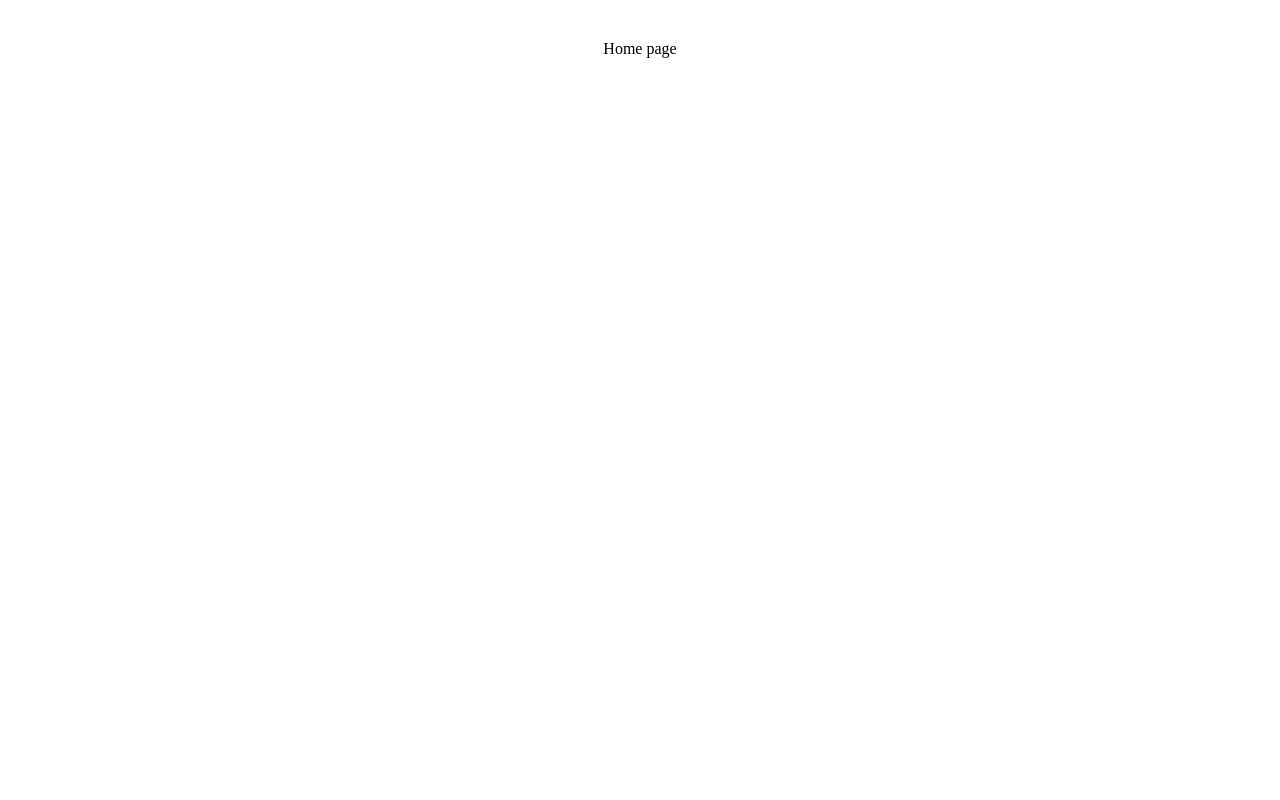
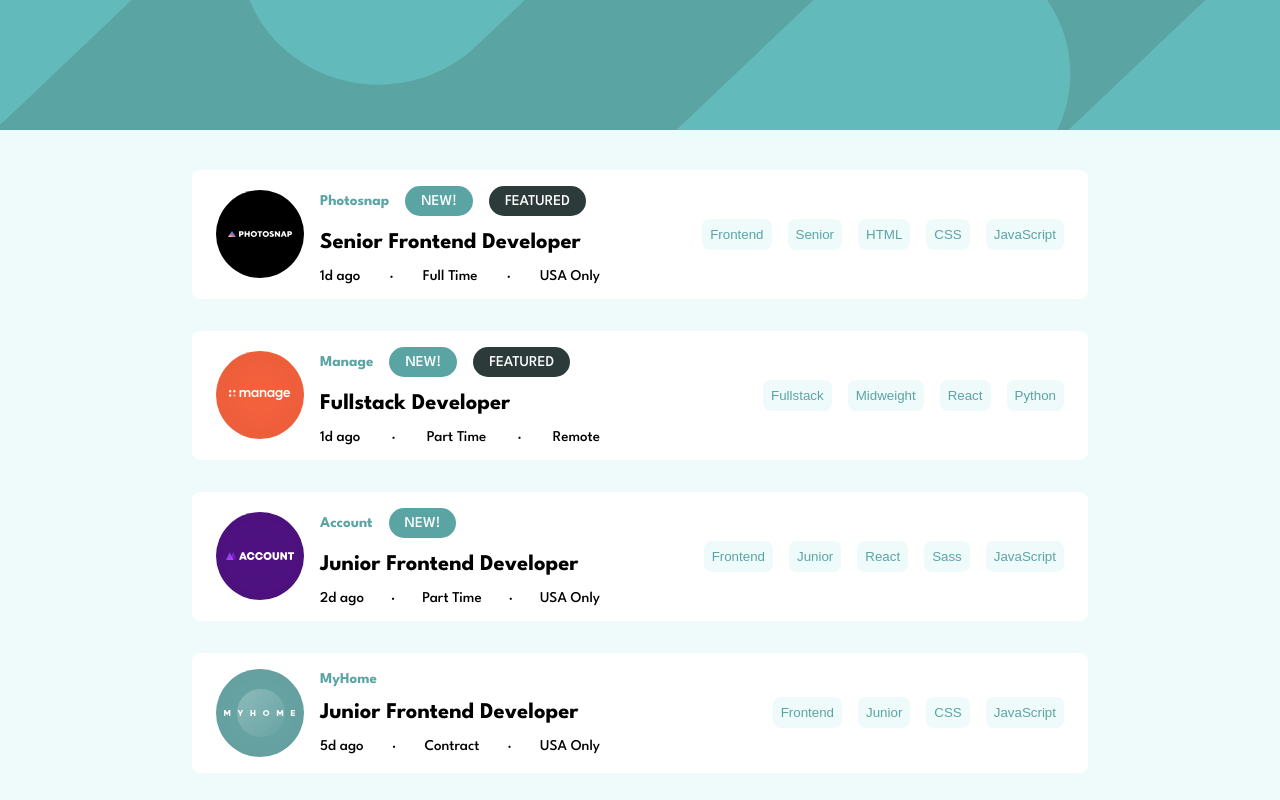
Before and after one commit to phoenix-flyhigh/job-listings-filter, a React (Vite) app: page / in a window 1280 px wide. Built offline with nearby package versions, Linux system fonts and the light colour scheme.

Commit message:
Add job listings with filter

```diff
--- a/data.json
+++ b/data.ts
@@ -1,9 +1,11 @@
-[
+import { JobDetailsType } from "./src/JobCard";
+
+export const MockData: JobDetailsType[] = [
   {
     "id": 1,
     "company": "Photosnap",
     "logo": "./images/photosnap.svg",
-    "new": true,
+    "isNew": true,
     "featured": true,
     "position": "Senior Frontend Developer",
     "role": "Frontend",
@@ -18,7 +20,7 @@
     "id": 2,
     "company": "Manage",
     "logo": "./images/manage.svg",
-    "new": true,
+    "isNew": true,
     "featured": true,
     "position": "Fullstack Developer",
     "role": "Fullstack",
@@ -33,7 +35,7 @@
     "id": 3,
     "company": "Account",
     "logo": "./images/account.svg",
-    "new": true,
+    "isNew": true,
     "featured": false,
     "position": "Junior Frontend Developer",
     "role": "Frontend",
@@ -48,7 +50,7 @@
     "id": 4,
     "company": "MyHome",
     "logo": "./images/myhome.svg",
-    "new": false,
+    "isNew": false,
     "featured": false,
     "position": "Junior Frontend Developer",
     "role": "Frontend",
@@ -63,7 +65,7 @@
     "id": 5,
     "company": "Loop Studios",
     "logo": "./images/loop-studios.svg",
-    "new": false,
+    "isNew": false,
     "featured": false,
     "position": "Software Engineer",
     "role": "Fullstack",
@@ -78,7 +80,7 @@
     "id": 6,
     "company": "FaceIt",
     "logo": "./images/faceit.svg",
-    "new": false,
+    "isNew": false,
     "featured": false,
     "position": "Junior Backend Developer",
     "role": "Backend",
@@ -93,7 +95,7 @@
     "id": 7,
     "company": "Shortly",
     "logo": "./images/shortly.svg",
-    "new": false,
+    "isNew": false,
     "featured": false,
     "position": "Junior Developer",
     "role": "Frontend",
@@ -108,7 +110,7 @@
     "id": 8,
     "company": "Insure",
     "logo": "./images/insure.svg",
-    "new": false,
+    "isNew": false,
     "featured": false,
     "position": "Junior Frontend Developer",
     "role": "Frontend",
@@ -123,7 +125,7 @@
     "id": 9,
     "company": "Eyecam Co.",
     "logo": "./images/eyecam-co.svg",
-    "new": false,
+    "isNew": false,
     "featured": false,
     "position": "Full Stack Engineer",
     "role": "Fullstack",
@@ -138,7 +140,7 @@
     "id": 10,
     "company": "The Air Filter Company",
     "logo": "./images/the-air-filter-company.svg",
-    "new": false,
+    "isNew": false,
     "featured": false,
     "position": "Front-end Dev",
     "role": "Frontend",
--- a/src/App.tsx
+++ b/src/App.tsx
@@ -1,20 +1,86 @@
-import styled from 'styled-components'
-import './App.css'
+import styled from "styled-components";
+import "./App.css";
+import { MockData } from "../data.ts";
+import JobCard, { JobDetailsType } from "./JobCard.tsx";
+import { useState } from "react";
+import Filter from "./Filter.tsx";
 
-function App() {
+const App = () => {
+  const [selectedTags, setSelectedTags] = useState<string[]>([]);
+
+  const handleTagSelect = (selectedTag: string) => {
+    if (selectedTags.find((tag) => tag === selectedTag)) return;
+    setSelectedTags((prev) => [...prev, selectedTag]);
+  };
+
+  const handleRemoveTag = (removedTag: string) => {
+    setSelectedTags((prev) => prev.filter((tag: string) => tag !== removedTag));
+  };
+
+  const clearAllTags = () => {
+    setSelectedTags([]);
+  };
 
   return (
     <Wrapper>
-      Home page
+      <Background />
+      {selectedTags.length > 0 && (
+        <Filter
+          selectedTags={selectedTags}
+          onRemoveTag={handleRemoveTag}
+          onClear={clearAllTags}
+        />
+      )}
+      <JobContainer>
+        {MockData.map((data: JobDetailsType) => (
+          <JobCard
+            key={data.id}
+            jobDetails={data}
+            onTagSelect={handleTagSelect}
+          />
+        ))}
+      </JobContainer>
     </Wrapper>
-  )
-}
+  );
+};
 
-
-const Wrapper = styled.main`
+const Wrapper = styled.div`
   display: flex;
+  flex-direction: column;
   justify-content: center;
   align-items: center;
-`
+  height: 100%;
+  width: 100vw;
+  background-color: hsl(180, 52%, 96%);
+`;
 
-export default App
+const Background = styled.div`
+  height: 156px;
+  width: 100%;
+  background-color: hsl(180, 29%, 50%);
+  background-image: url("../images/bg-header-desktop.svg");
+  background-position: top;
+  background-repeat: no-repeat;
+  position: relative;
+
+  @media only screen and (max-width: 720px) {
+    background-image: url("../images/bg-header-mobile.svg");
+    margin-bottom: 2rem;
+  }
+`;
+
+const JobContainer = styled.main`
+  display: flex;
+  flex-direction: column;
+  align-items: center;
+  height: 100%;
+  width: 100%;
+  overflow: scroll;
+  padding-top: 1.5rem;
+
+  @media only screen and (max-width: 720px) {
+    padding-top: 1rem;
+  }
+`;
+
+export default App;
--- /dev/null
+++ b/src/Filter.tsx
@@ -0,0 +1,83 @@
+import styled from "styled-components";
+
+interface FilterProps {
+  selectedTags: string[];
+  onRemoveTag: (tag: string) => void;
+  onClear: () => void;
+}
+
+const Filter: React.FC<FilterProps> = ({
+  selectedTags,
+  onRemoveTag,
+  onClear,
+}: FilterProps) => {
+  return (
+    <FilterWrapper>
+      <TagList>
+        {selectedTags.map((tag) => (
+          <SelectedTag>
+            <TagName>{tag}</TagName>
+            <RemoveButton onClick={() => onRemoveTag(tag)}>
+              <img src="../images/icon-remove.svg" alt="remove-icon" />
+            </RemoveButton>
+          </SelectedTag>
+        ))}
+      </TagList>
+      <ClearButton onClick={onClear}>Clear</ClearButton>
+    </FilterWrapper>
+  );
+};
+
+const FilterWrapper = styled.div`
+  height: 70px;
+  padding: 1rem;
+  display: flex;
+  justify-content: space-between;
+  align-items: center;
+  padding: 0 1.5rem;
+  width: 70%;
+  background-color: #fff;
+  position: absolute;
+  top: 80px;
+`;
+
+const TagList = styled.section`
+  display: flex;
+  gap: 1rem;
+  flex-wrap: wrap;
+`;
+
+const SelectedTag = styled.div`
+  display: flex;
+  justify-content: flex-start;
+  align-items: center;
+`;
+
+const TagName = styled.span`
+  color: hsl(180, 29%, 50%);
+  background-color: hsl(180, 52%, 96%);
+  padding: 0.5rem;
+`;
+
+const RemoveButton = styled.button`
+  background-color: hsl(180, 29%, 50%);
+  border: none;
+  padding: 0.4rem;
+  display: flex;
+  align-items: center;
+  &:hover {
+    background-color: hsl(180, 14%, 20%);
+  }
+`;
+
+const ClearButton = styled.button`
+  border: none;
+  background: none;
+  text-decoration: underline;
+  color: hsl(180, 29%, 50%);
+  text-decoration-color: hsl(180, 29%, 50%);
+  cursor: pointer;
+  font-weight: 700;
+`;
+
+export default Filter;
--- /dev/null
+++ b/src/JobCard.tsx
@@ -0,0 +1,212 @@
+import React from "react";
+import styled from "styled-components";
+
+export type JobDetailsType = {
+  id: number;
+  company: string;
+  logo: string;
+  isNew: boolean;
+  featured: boolean;
+  position: string;
+  role: string;
+  level: string;
+  postedAt: string;
+  contract: string;
+  location: string;
+  languages: string[];
+  tools: string[];
+};
+
+interface JobCardProps {
+  jobDetails: JobDetailsType;
+  onTagSelect: (tag: string) => void;
+}
+
+const JobCard: React.FC<JobCardProps> = ({
+  jobDetails: {
+    company,
+    logo,
+    isNew,
+    featured,
+    position,
+    role,
+    level,
+    postedAt,
+    contract,
+    location,
+    languages,
+    tools,
+  },
+  onTagSelect,
+}: JobCardProps) => {
+  return (
+    <Wrapper>
+      <JobInfo>
+        <StyledImg src={logo} alt="logo" />
+        <JobDescription>
+          <CompanyDetails>
+            <CompanyName>{company}</CompanyName>
+            {isNew && <NewJobTag>NEW!</NewJobTag>}
+            {featured && <FeaturedTag>FEATURED</FeaturedTag>}
+          </CompanyDetails>
+          <JobTitle>{position}</JobTitle>
+          <JobDetails>
+            <span>{postedAt}</span>
+            <span>&middot;</span>
+            <span>{contract}</span>
+            <span>&middot;</span>
+            <span>{location}</span>
+          </JobDetails>
+        </JobDescription>
+      </JobInfo>
+      <Divider />
+      <JobTagsWrapper>
+        {[role, level, ...tools, ...languages].map((tag: string) => (
+          <JobTag onClick={() => onTagSelect(tag)}>{tag}</JobTag>
+        ))}
+      </JobTagsWrapper>
+    </Wrapper>
+  );
+};
+
+const StyledImg = styled.img`
+  @media only screen and (max-width: 720px) {
+    position: absolute;
+    transform: translateY(-80%);
+    left: 0;
+  }
+`;
+
+const Divider = styled.hr`
+  display: none;
+  @media only screen and (max-width: 1024px) {
+    display: block;
+    width: 100%;
+    margin: 1rem;
+  }
+`;
+
+const Wrapper = styled.div`
+  display: flex;
+  justify-content: space-between;
+  align-items: center;
+  padding: 1rem 1.5rem;
+  margin: 1rem;
+  background-color: #fff;
+  height: fit-content;
+  border-radius: 8px;
+  cursor: pointer;
+  width: 70%;
+
+  &:hover {
+    border-left: 5px solid hsl(180, 29%, 50%);
+  }
+
+  @media only screen and (max-width: 1024px) {
+    flex-direction: column;
+    max-width: 720px;
+    min-width: 360px;
+    padding: 1rem;
+    margin: 2rem;
+  }
+  @media only screen and (max-width: 720px) {
+    justify-content: flex-start;
+  }
+`;
+
+const JobInfo = styled.div`
+  display: flex;
+  justify-content: flex-start;
+  align-items: center;
+  gap: 1rem;
+
+  @media only screen and (max-width: 720px) {
+    flex-direction: column;
+    align-items: flex-start;
+    display: inline-flex;
+    position: relative;
+    margin-top: 1rem;
+  }
+`;
+
+const JobTagsWrapper = styled.section`
+  display: flex;
+  gap: 1rem;
+  justify-content: space-around;
+  flex-wrap: wrap;
+
+  @media only screen and (max-width: 720px) {
+    justify-content: flex-start;
+  }
+`;
+
+const JobDescription = styled.section`
+  display: flex;
+  flex-direction: column;
+  gap: 0.5rem;
+  min-width: 280px;
+
+  @media only screen and (max-width: 720px) {
+    margin-top: 1.5rem;
+    justify-content: flex-start;
+  }
+`;
+
+const CompanyDetails = styled.p`
+  display: flex;
+  gap: 1rem;
+  align-items: center;
+  margin: 0;
+`;
+
+const CompanyName = styled.span`
+  color: hsl(180, 29%, 50%);
+  font-weight: 700;
+`;
+
+const JobTitle = styled.h2`
+  cursor: pointer;
+  margin: 0.5rem 0;
+  align-self: flex-start;
+
+  &:hover {
+    color: hsl(180, 29%, 50%);
+  }
+`;
+const JobDetails = styled.p`
+  margin: 0;
+  display: flex;
+  justify-content: space-between;
+`;
+
+const JobTag = styled.button`
+  border: none;
+  background-color: hsl(180, 52%, 96%);
+  color: hsl(180, 29%, 50%);
+  cursor: pointer;
+  padding: 0.5rem;
+  border-radius: 8px;
+
+  &:hover {
+    color: #fff;
+    background-color: hsl(180, 29%, 50%);
+  }
+`;
+
+const NewJobTag = styled.div`
+  display: flex;
+  padding: 0.5rem 1rem;
+  border-radius: 24px;
+  color: #fff;
+  background-color: hsl(180, 29%, 50%);
+`;
+
+const FeaturedTag = styled.div`
+  display: flex;
+  padding: 0.5rem 1rem;
+  border-radius: 24px;
+  color: #fff;
+  background-color: hsl(180, 14%, 20%);
+`;
+
+export default JobCard;
--- a/src/index.css
+++ b/src/index.css
@@ -0,0 +1,20 @@
+@import url('https://fonts.googleapis.com/css2?family=League+Spartan:wght@500;700&display=swap');
+
+* {
+    margin: 0;
+    padding: 0;
+    box-sizing: border-box;
+}
+
+body {
+    min-height: 100vh;
+}
+
+#root {
+    padding: 0;
+    margin: 0;
+    width: 100%;
+    height: 100vh;
+    font-family: 'League Spartan', sans-serif;
+    font-size: 15px;
+}
```
